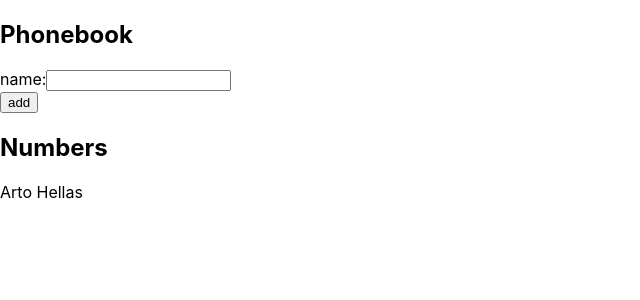
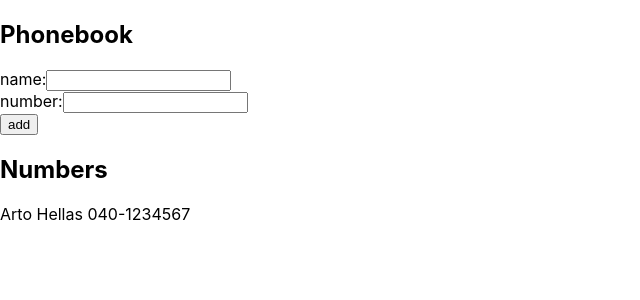
Before and after one commit to Joe2010x/part2, a React (Create React App) app in the folder phonebook/: page / in a window 1280 px wide. Shown: the top 300 px of the page, without its empty margins (0-640 px from the left). Built offline with nearby package versions, Linux system fonts and the light colour scheme.

Commit message:
part 2.8

```diff
--- a/phonebook/src/App.js
+++ b/phonebook/src/App.js
@@ -1,18 +1,26 @@
 import React, { useState } from "react";
 
 const App = () => {
-  const [persons, setPersons] = useState([{ name: "Arto Hellas" }]);
+  const [persons, setPersons] = useState([{ name: "Arto Hellas", number: "040-1234567" }]);
   const [newName, setNewName] = useState("");
+  const [newNumber,setNewNumber] = useState("")
 
-  const handleChange =(event) =>{
+
+  const addName =(event) =>{
     console.log(event.target.value)
     setNewName(event.target.value)
   }
 
+    const addNumber = (event) => {
+      console.log(event.target.value);
+      setNewNumber(event.target.value);
+    };
+
   const handleClick =(event) => {
     event.preventDefault();
    // console.log(event.target)
-    persons.find((element)=>element.name ===newName) ===undefined ? setPersons(persons.concat({ name: newName }))
+    persons.find((element)=>element.name ===newName) ===undefined
+    ? setPersons(persons.concat({ name: newName, number:newNumber }))
     : alert(`${newName} is already added to phonebook` )
   }
 
@@ -23,7 +31,11 @@ const App = () => {
       <form>
         <div>
           name:
-          <input value={newName} onChange={handleChange} />
+          <input value={newName} onChange={addName} />
+        </div>
+        <div>
+          number:
+          <input value={newNumber} onChange={addNumber} />
         </div>
         <div>
           <button onClick={handleClick} type="submit">
@@ -33,7 +45,7 @@ const App = () => {
       </form>
       <h2>Numbers</h2>
       {persons.map((person) => (
-        <p key={person}>{person.name}</p>
+        <p key={person}>{person.name} {person.number}</p>
       ))}
     </div>
   );
```
